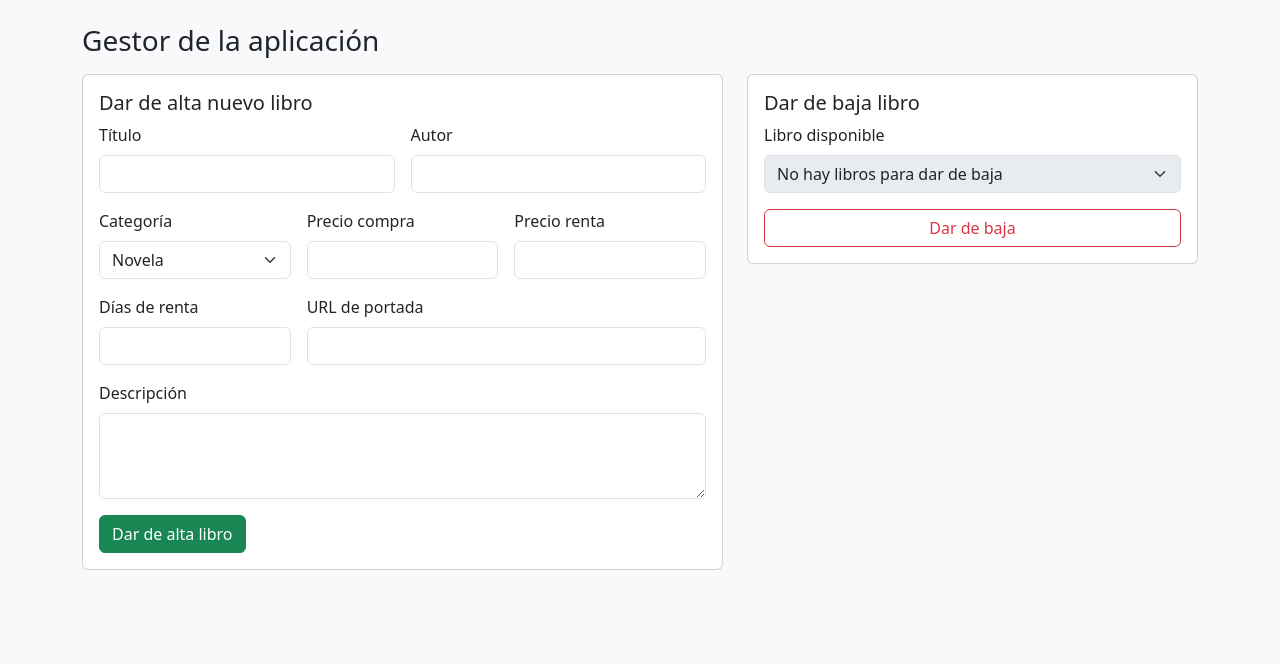
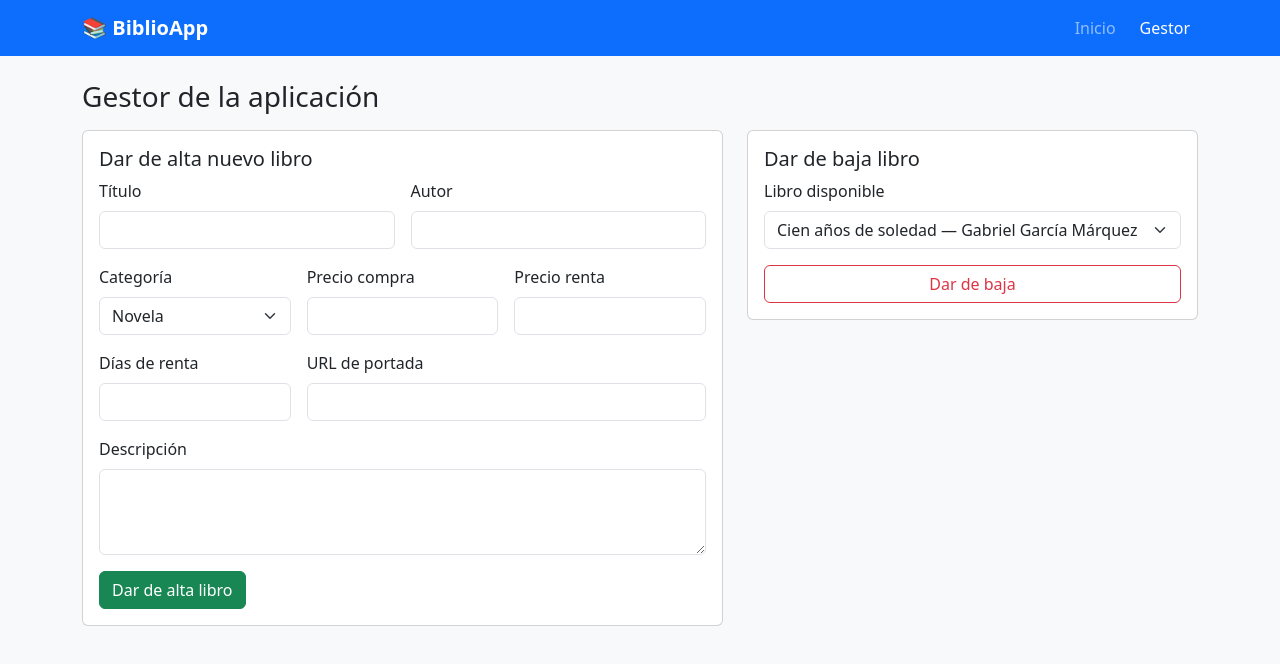
Before and after one commit to SolangeLT/EJcodex, a plain HTML site: page gestor.html in a window 1280 px wide. Drawn offline with nearby package versions, Linux system fonts and the light colour scheme.

Commit message:
Agregar encabezado en gestor y persistencia inicial en localStorage

```diff
--- a/admin.js
+++ b/admin.js
@@ -1,5 +1,48 @@
 const STORAGE_KEY = "biblioapp_books";
-const books = JSON.parse(localStorage.getItem(STORAGE_KEY) || "[]");
+const defaultBooks = [
+  {
+    id: 1,
+    title: "Cien años de soledad",
+    author: "Gabriel García Márquez",
+    category: "novela",
+    description: "Una obra maestra del realismo mágico en Macondo.",
+    purchasePrice: 24.99,
+    rentalPrice: 5.99,
+    rentalDays: 7,
+    isAvailable: true,
+    availableDate: null,
+    image: "https://placehold.co/600x800?text=Cien+años"
+  },
+  {
+    id: 2,
+    title: "Clean Code",
+    author: "Robert C. Martin",
+    category: "programacion",
+    description: "Buenas prácticas para escribir código limpio.",
+    purchasePrice: 34.99,
+    rentalPrice: 8.99,
+    rentalDays: 10,
+    isAvailable: false,
+    availableDate: "2026-05-20",
+    image: "https://placehold.co/600x800?text=Clean+Code"
+  },
+  {
+    id: 3,
+    title: "Sapiens",
+    author: "Yuval Noah Harari",
+    category: "historia",
+    description: "Breve historia de la humanidad y su evolución.",
+    purchasePrice: 27.5,
+    rentalPrice: 6.5,
+    rentalDays: 7,
+    isAvailable: true,
+    availableDate: null,
+    image: "https://placehold.co/600x800?text=Sapiens"
+  }
+];
+
+const books = JSON.parse(localStorage.getItem(STORAGE_KEY) || "null") || [...defaultBooks];
+localStorage.setItem(STORAGE_KEY, JSON.stringify(books));
 
 const adminForm = document.getElementById("adminForm");
 const adminDeleteForm = document.getElementById("adminDeleteForm");
--- a/gestor.html
+++ b/gestor.html
@@ -8,6 +8,28 @@
     <link rel="stylesheet" href="styles.css" />
   </head>
   <body data-bs-theme="light">
+    <nav class="navbar navbar-expand-lg navbar-dark bg-primary sticky-top">
+      <div class="container">
+        <a class="navbar-brand fw-bold" href="index.html">📚 BiblioApp</a>
+        <button
+          class="navbar-toggler"
+          type="button"
+          data-bs-toggle="collapse"
+          data-bs-target="#navbarNav"
+          aria-controls="navbarNav"
+          aria-expanded="false"
+          aria-label="Alternar navegación"
+        >
+          <span class="navbar-toggler-icon"></span>
+        </button>
+        <div class="collapse navbar-collapse" id="navbarNav">
+          <ul class="navbar-nav ms-auto align-items-lg-center gap-lg-2">
+            <li class="nav-item"><a class="nav-link" href="index.html">Inicio</a></li>
+            <li class="nav-item"><a class="nav-link active" aria-current="page" href="gestor.html">Gestor</a></li>
+          </ul>
+        </div>
+      </div>
+    </nav>
     <main class="container my-4">
       <h1 class="h3 mb-3">Gestor de la aplicación</h1>
       <div class="row g-4">
@@ -32,6 +54,7 @@
         </div></div></div>
       </div>
     </main>
+    <script src="https://cdn.jsdelivr.net/npm/bootstrap@5.3.3/dist/js/bootstrap.bundle.min.js" integrity="sha384-YvpcrYf0tY3lHB60NNkmXc5s9fDVZLESaAA55NDzOxhy9GkcIdslK1eN7N6jIeHz" crossorigin="anonymous"></script>
     <script src="admin.js"></script>
   </body>
 </html>
```
